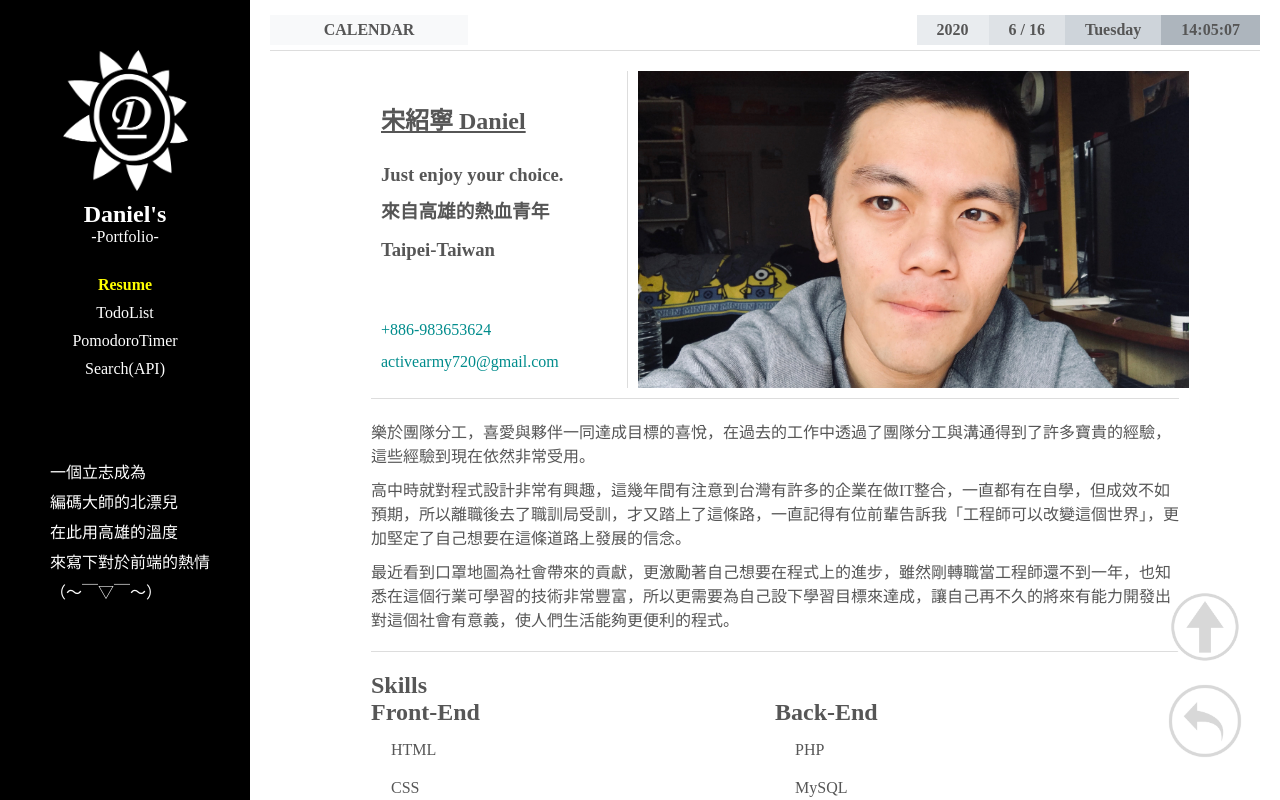
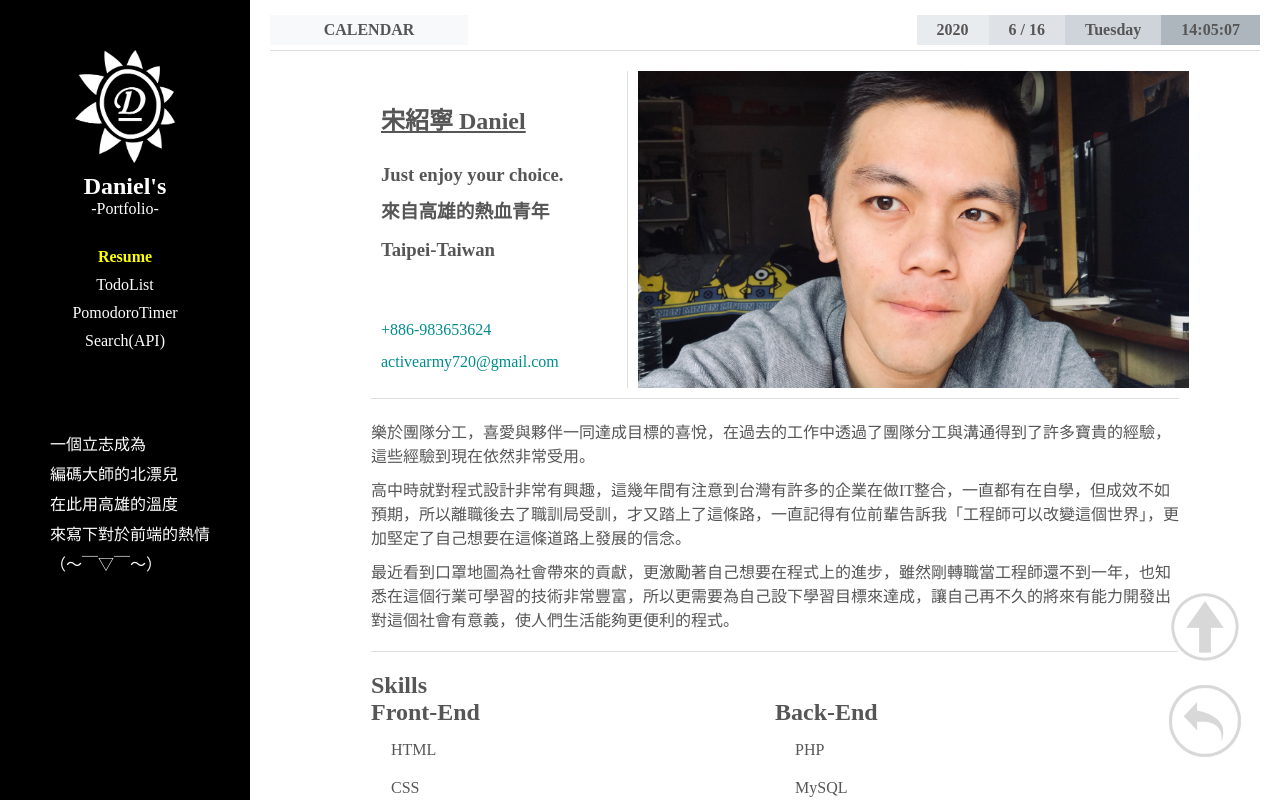
Before and after one commit to danielsung720/portfolio, a React (Create React App) app: page /#/ in a window 1280 px wide. Shown: the top 800 px of the page. Built offline with nearby package versions, Linux system fonts and the light colour scheme.

Commit message:
sidebar圖片調整

```diff
--- a/src/scss/sidebar.scss
+++ b/src/scss/sidebar.scss
@@ -45,10 +45,7 @@
                 margin-top: 20px;
             }
             img{
-                width: 50%;
-                @include mobile{
-                    width: 20%;
-                }
+                width: 40%;
             }
         }
         .title{
```
